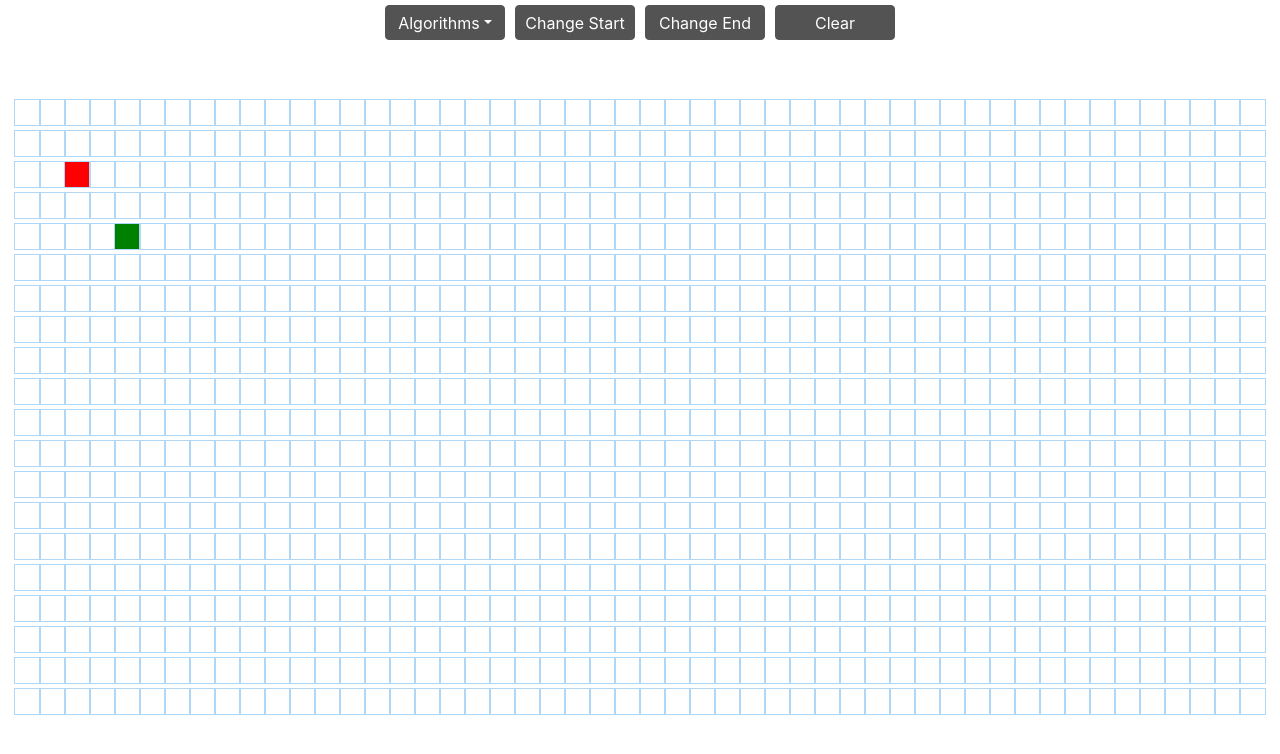
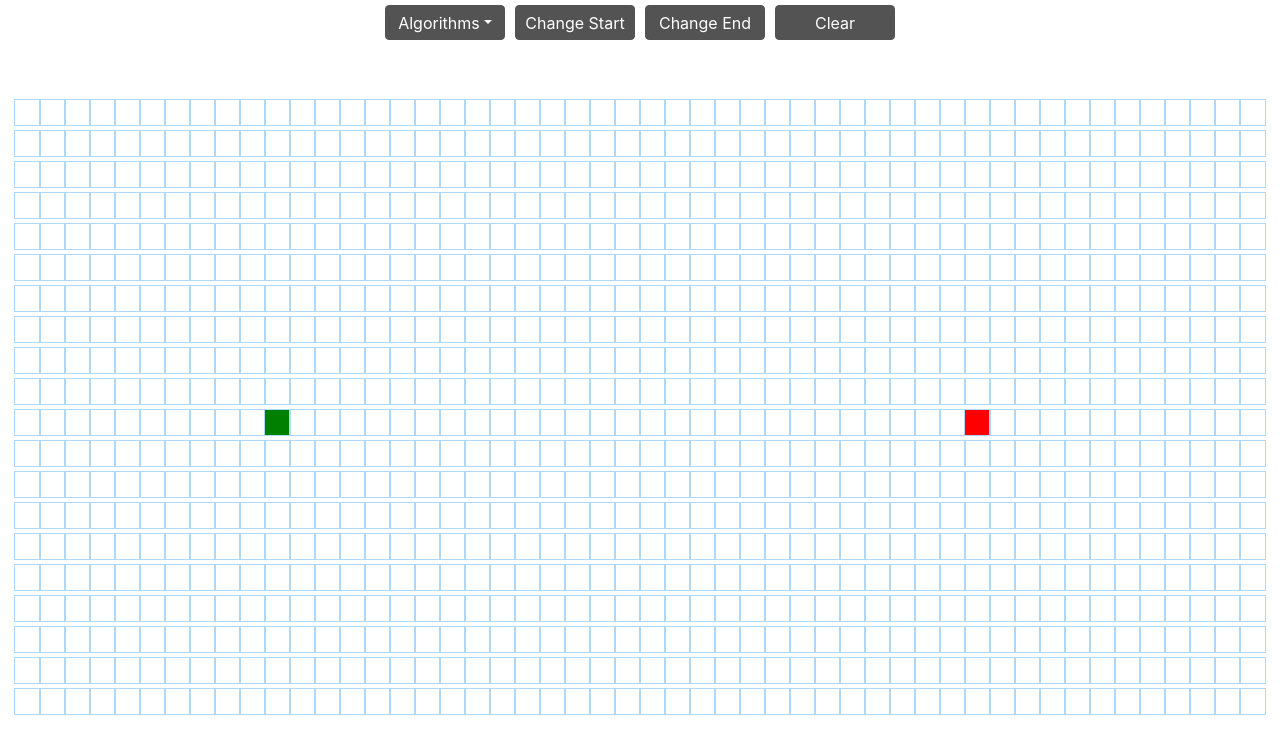
Before and after one commit to roshbhaskar/PathVisualizer, a React (Create React App) app in the folder pathvisualizer/: page / in a window 1280 px wide. Shown: the top 754 px of the page. Built offline with nearby package versions, Linux system fonts and the light colour scheme.

Commit message:
nav done

```diff
--- a/pathvisualizer/src/Pathfinder/pathfinder.css
+++ b/pathvisualizer/src/Pathfinder/pathfinder.css
@@ -14,11 +14,6 @@
   display: inline;
 }
 
-.btn-primary {
-  color: #fff;
-  background-color: rgb(83, 83, 83);
-  border-color: rgb(83, 83, 83);
-}
 
 .btn-success {
   margin: 5px;
@@ -38,6 +33,9 @@
 }
 
 .btn-primary{
+  color: #fff;
+  background-color: rgb(83, 83, 83);
+  border-color: rgb(83, 83, 83);
   margin: 5px;
   position: relative;
   width: 120px;
--- a/pathvisualizer/src/Pathfinder/pathfinder.js
+++ b/pathvisualizer/src/Pathfinder/pathfinder.js
@@ -16,8 +16,8 @@ import './pathfinder.css';
 //LOCK BOARD -done
 //START FINISH CANT BE WALLED -done
 // MOVING START AND END POINTS - done
+//NAV BAR -done
 
-//NAV BAR
 //MORE ALGOS
 //CSS :d
 
@@ -33,10 +33,10 @@ export default class PathfindingVisualizer extends Component {
       grid: [], // the whole box
       mouseIsPressed: false,
       endPoints:false,
-      row_start:4,
-      col_start:2,
-      row_finish: 4,
-      col_finish: 2,
+      row_start:10,
+      col_start:10,
+      row_finish: 10,
+      col_finish: 38,
       changing_start : false,
       changing_finish : false,
       lock: false, // to lock the board while visualizing
@@ -230,7 +230,7 @@ export default class PathfindingVisualizer extends Component {
       const newGrid = this.state.grid.slice();
       const node = newGrid[row][col];
 
-      if(node.isWall) return; // gaurd so that the new start node is not placed on the exisiting wall
+      if(node.isWall  || node.isFinish ) return; // gaurd so that the new start node is not placed on the exisiting wall
 
       const old_node = newGrid[this.state.row_start][this.state.row_finish];
       const temp = {
@@ -264,7 +264,7 @@ export default class PathfindingVisualizer extends Component {
       const newGrid = this.state.grid.slice();
       const node = newGrid[row][col];
 
-      if(node.isWall) return; //gaurd - you're not allowed to set the finish node on an exixting wall
+      if(node.isWall || node.isStart) return; //gaurd - you're not allowed to set the finish node on an exixting wall
 
       const old_node = newGrid[this.state.col_start][this.state.col_finish];
       const temp = {
```
